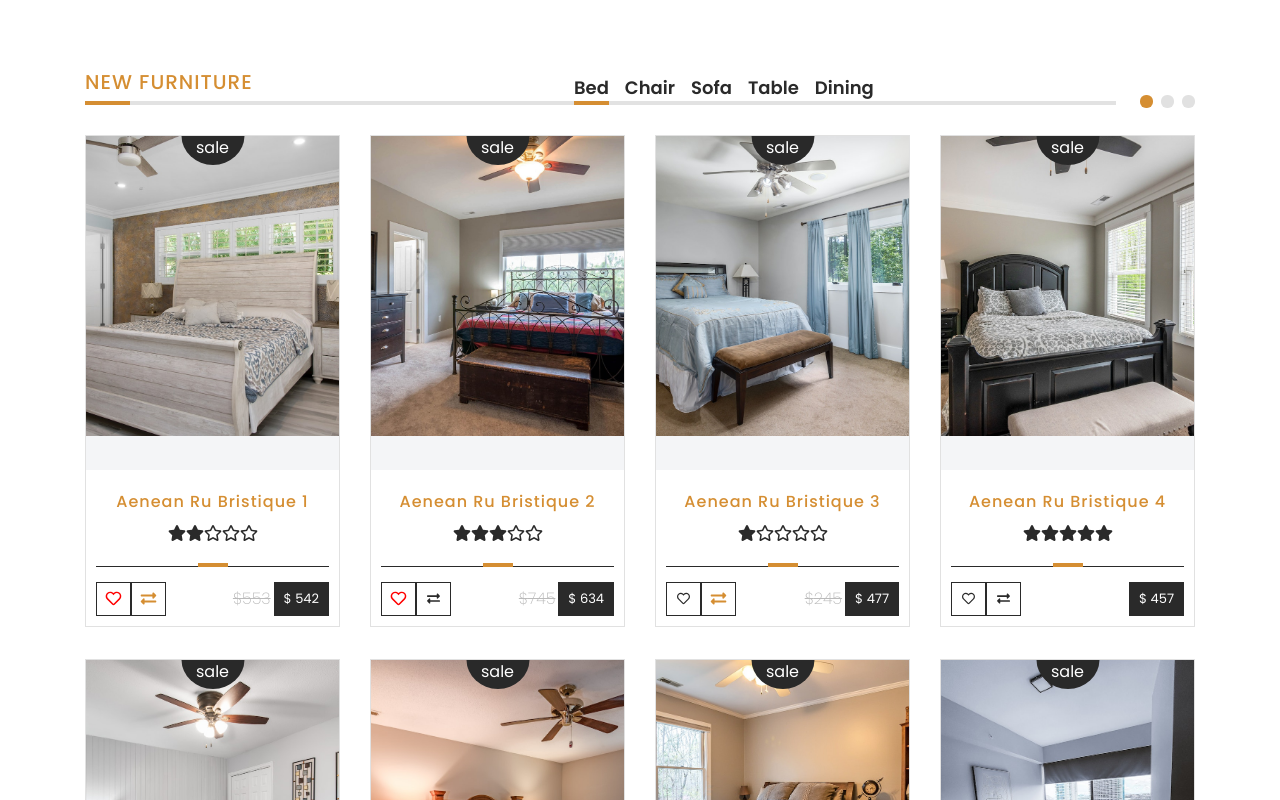
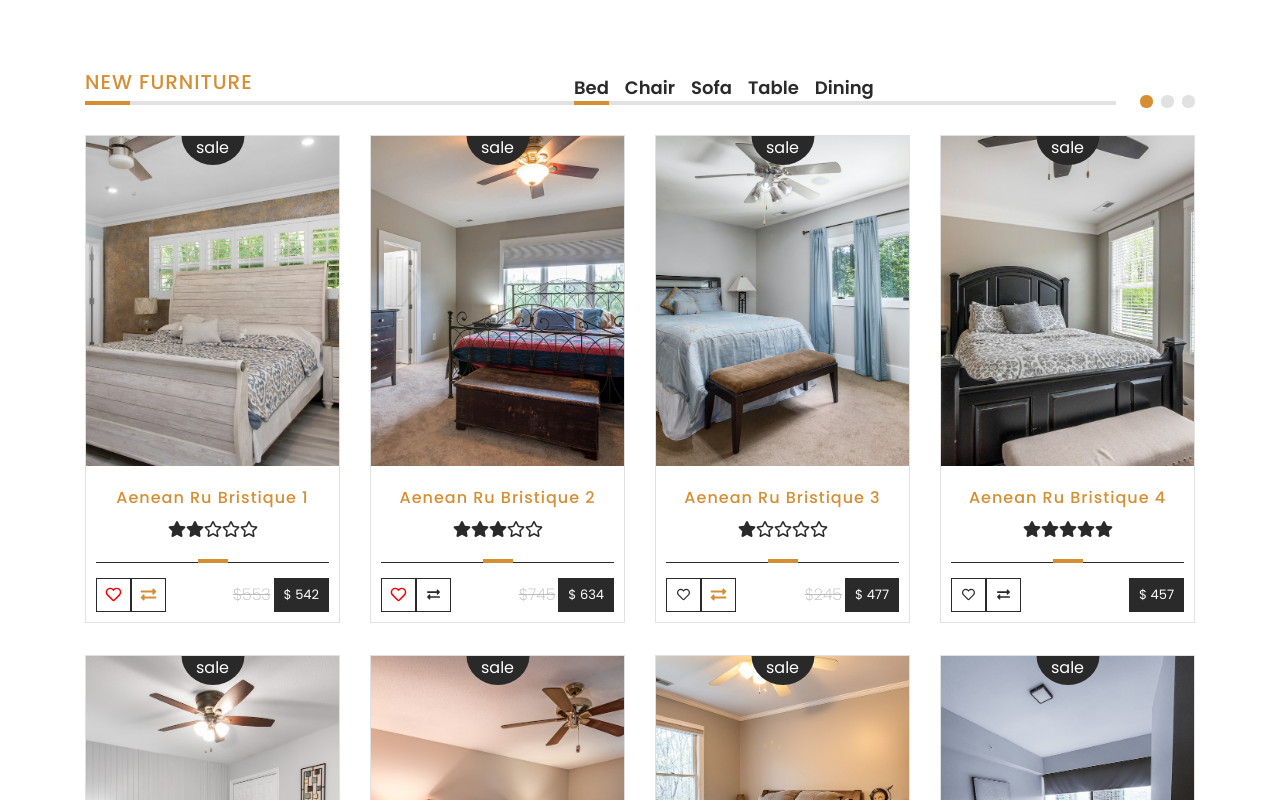
Before and after one commit to iMdPd/reactTeamProject, a React (Create React App) app: page / in a window 1280 px wide. Shown: the part 540-1340 px from the top of the page. Built offline with nearby package versions, Linux system fonts and the light colour scheme.

Commit message:
Correct image styles

```diff
--- a/src/components/common/ProductBox/ProductBox.module.scss
+++ b/src/components/common/ProductBox/ProductBox.module.scss
@@ -7,6 +7,7 @@
 
   .photo {
     position: relative;
+    height: 330px;
     background: {
       color: #f4f5f7;
       size: contain;
@@ -18,7 +19,8 @@
 
     .image {
       object-fit: cover;
-      height: 300px;
+      position: absolute;
+      height: 100%;
       width: 100%;
     }
 
@@ -35,8 +37,11 @@
 
     .buttons {
       display: flex;
-      justify-content: space-between;
+      justify-content: space-evenly;
       visibility: hidden;
+      position: absolute;
+      width: 100%;
+      bottom: 0;
     }
   }
 
@@ -81,7 +86,6 @@
     justify-content: space-between;
     align-items: center;
   }
-
 
   .outlines {
     .favorite {
```
